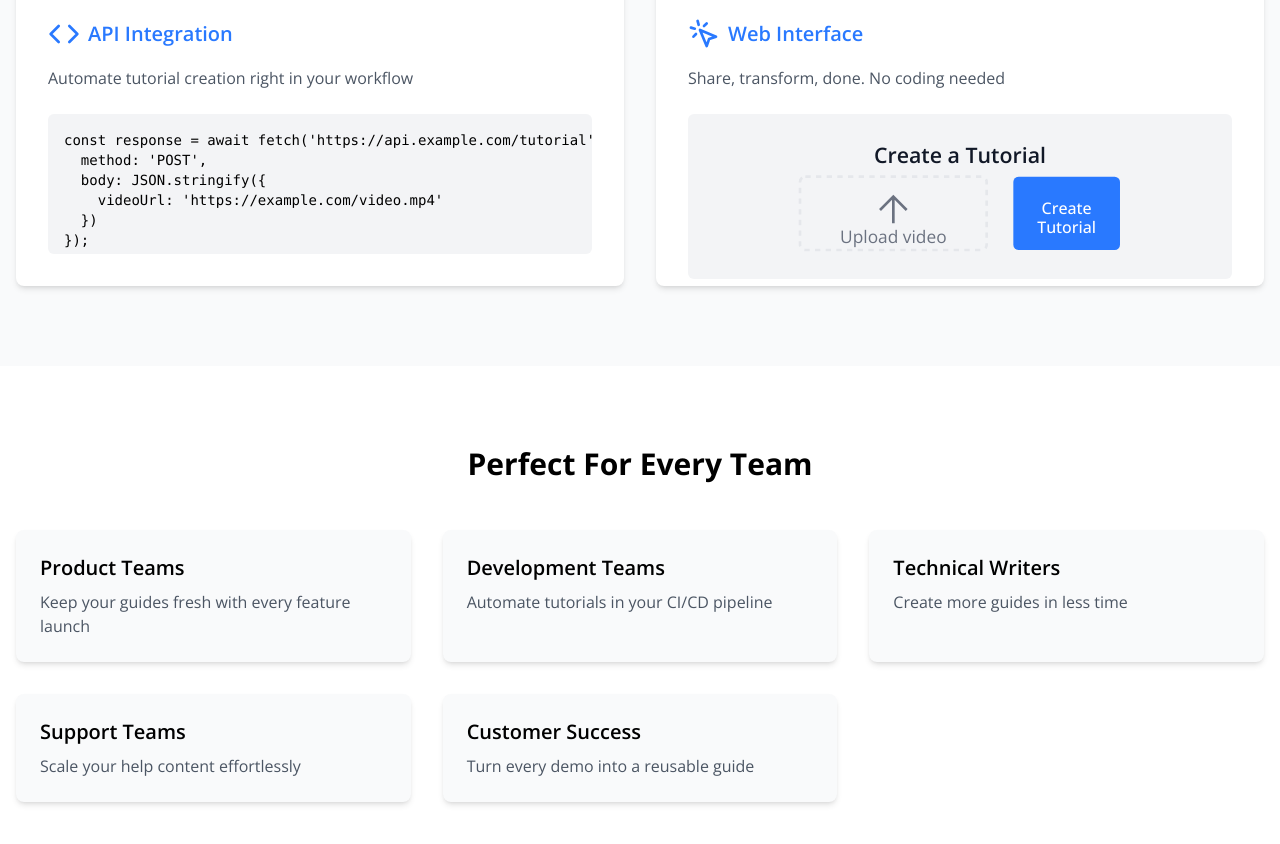
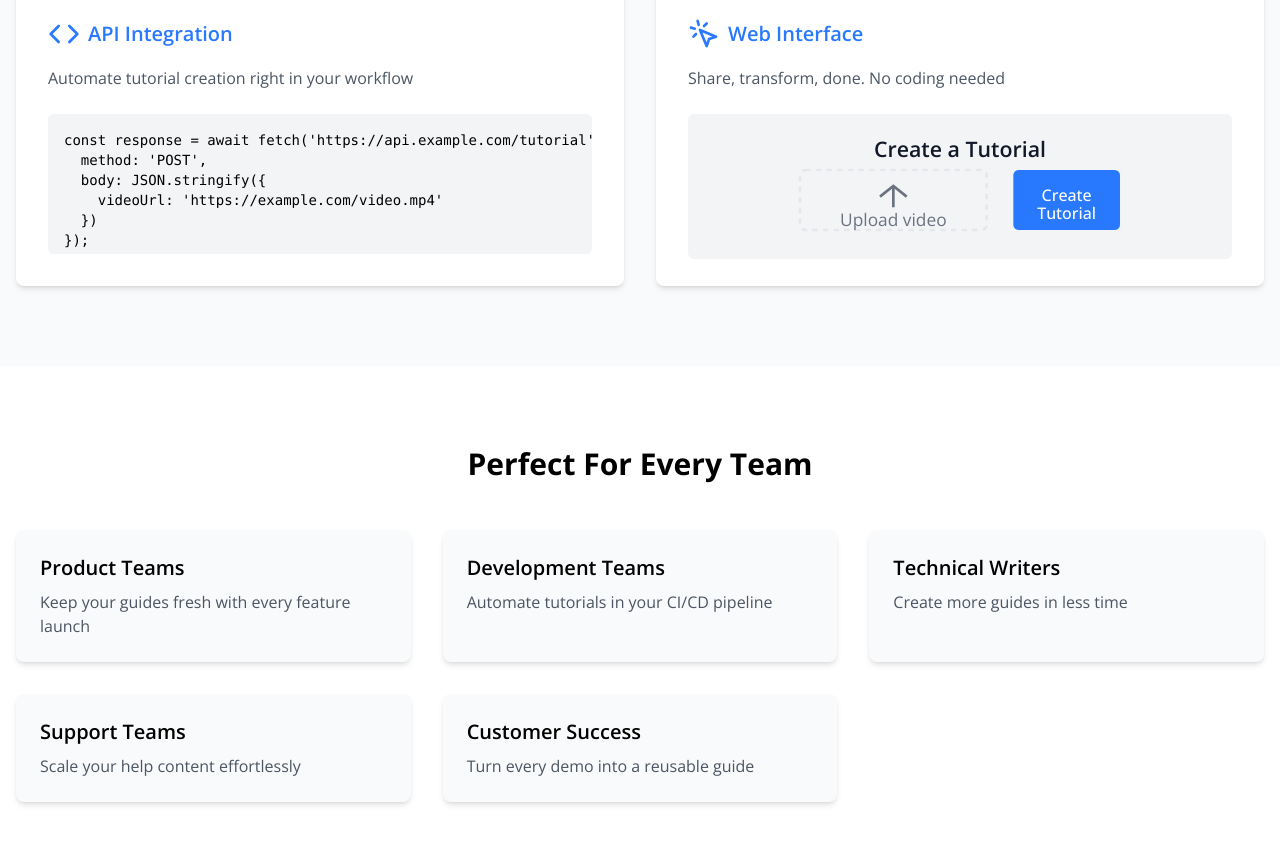
Before and after one commit to hadarbas/docit_website, a Next.js app: page / in a window 1280 px wide. Shown: the part 2080-2924 px from the top of the page. Built offline with nearby package versions, Linux system fonts and the light colour scheme.

Commit message:
Update Workflow.tsx

```diff
--- a/app/components/Workflow.tsx
+++ b/app/components/Workflow.tsx
@@ -37,35 +37,35 @@ const tutorial = await response.json();`}
             <p className="text-sm md:text-base text-gray-600 mb-6">Share, transform, done. No coding needed</p>
             <div className="bg-gray-100 p-4 rounded-md flex-grow flex items-center justify-center">
               <svg
-                viewBox="0 0 300 100"
+                viewBox="0 0 300 85"
                 fill="none"
                 xmlns="http://www.w3.org/2000/svg"
                 className="w-full max-w-[400px]"
                 preserveAspectRatio="xMidYMid meet"
               >
                 {/* Title - Higher position */}
-                <text x="150" y="25" fill="#111827" fontSize="16" fontWeight="600" textAnchor="middle">
+                <text x="150" y="20" fill="#111827" fontSize="16" fontWeight="600" textAnchor="middle">
                   Create a Tutorial
                 </text>
 
                 {/* Upload Area - Smaller */}
-                <rect x="30" y="35" width="140" height="55" rx="4" fill="transparent" stroke="#E5E7EB" strokeWidth="2" strokeDasharray="4 4" />
+                <rect x="30" y="30" width="140" height="45" rx="4" fill="transparent" stroke="#E5E7EB" strokeWidth="2" strokeDasharray="4 4" />
 
                 {/* Upload Icon and Text - Adjusted */}
-                <g transform="translate(100, 50)">
-                  <path d="M-10 10 L0 0 L10 10 M0 0 L0 20" stroke="#6B7280" strokeWidth="2" />
-                  <text y="35" fill="#6B7280" fontSize="13" textAnchor="middle">
+                <g transform="translate(100, 42)">
+                  <path d="M-10 8 L0 0 L10 8 M0 0 L0 16" stroke="#6B7280" strokeWidth="2" />
+                  <text y="30" fill="#6B7280" fontSize="13" textAnchor="middle">
                     Upload video
                   </text>
                 </g>
 
                 {/* Create Button - Two lines centered */}
-                <g transform="translate(190, 35)">
-                  <rect width="80" height="55" rx="4" fill="#2979FF" />
-                  <text x="40" y="28" fill="white" fontSize="12" textAnchor="middle" fontWeight="500">
+                <g transform="translate(190, 30)">
+                  <rect width="80" height="45" rx="4" fill="#2979FF" />
+                  <text x="40" y="23" fill="white" fontSize="12" textAnchor="middle" fontWeight="500">
                     Create
                   </text>
-                  <text x="40" y="42" fill="white" fontSize="12" textAnchor="middle" fontWeight="500">
+                  <text x="40" y="37" fill="white" fontSize="12" textAnchor="middle" fontWeight="500">
                     Tutorial
                   </text>
                 </g>
```
